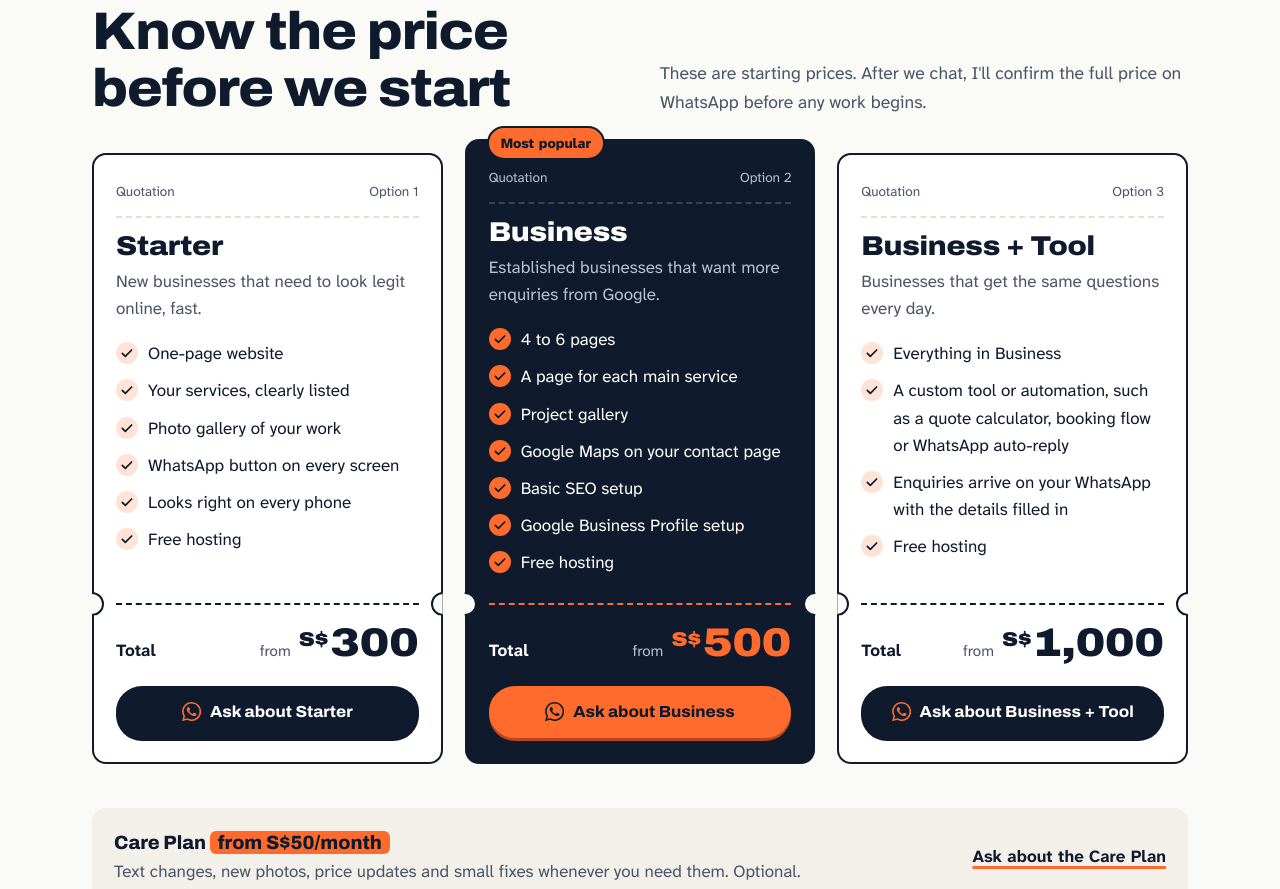
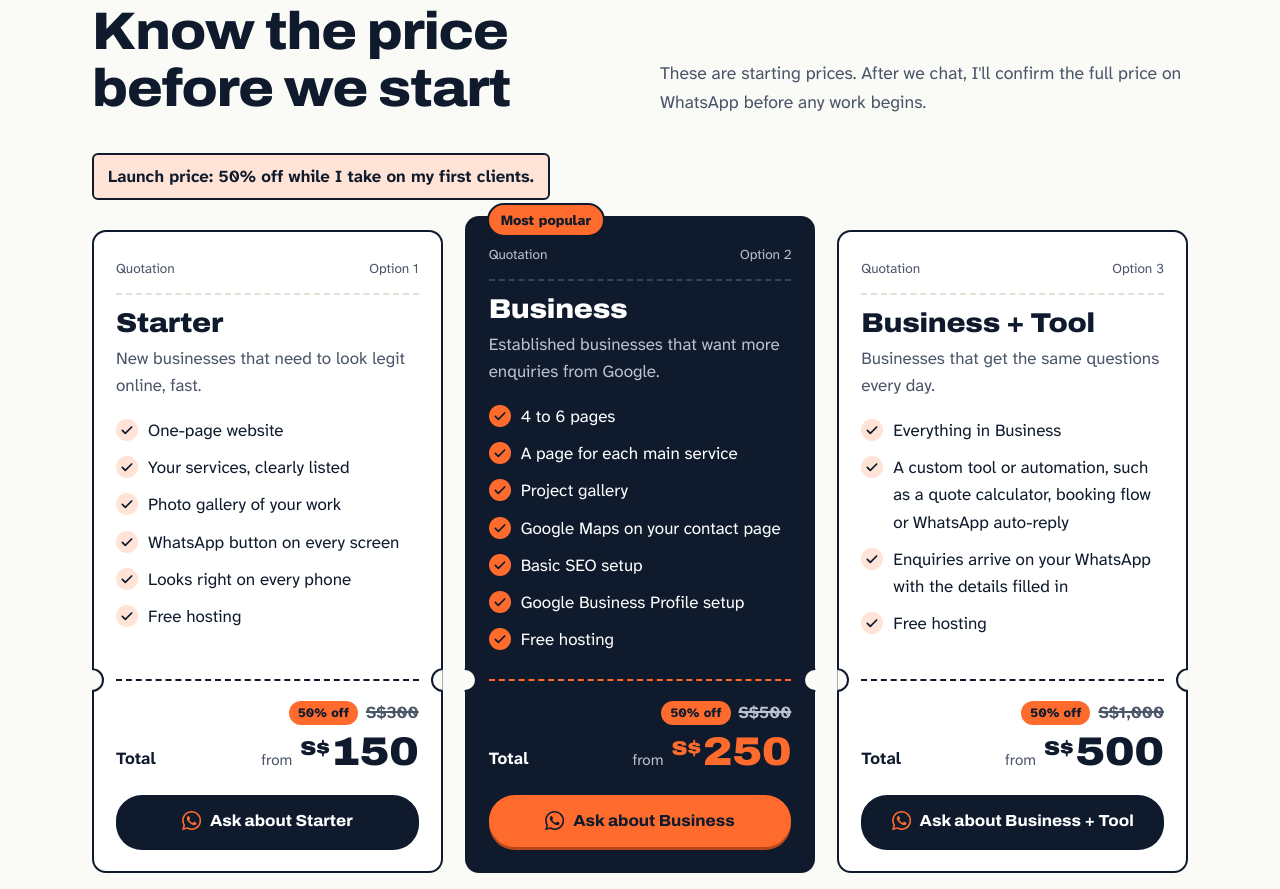
Before and after one commit to dlwk9277/dlwk9277.github.io, a plain HTML site: page index.html in a window 1280 px wide. Shown: the part 2702-3591 px from the top of the page. Drawn offline with Linux system fonts and the light colour scheme.

Commit message:
Launch price: halve package prices, show old price struck through
- Starter S$150 (was S$300), Business S$250 (was S$500),
  Business + Tool from S$500 (was S$1,000). Care Plan unchanged.
- Each slip's Total row shows the usual price in <s> with a
  "50% off" tag; launch note above the packages. Both set in config.js
  (oldPrice, launchNote, discountTag) and documented in the README.
- Meta description, JSON-LD priceRange, noscript fallback and the
  share image updated to S$150 (image URL bumped to ?v=2).
- Fix: floating WhatsApp button now hides while a price row or button
  sits under it on phones.
- Fix: price was in the page text twice (visual + sr-only copy); now one
  readable copy, hidden from screen readers only during the count-up.

Co-Authored-By: Claude Opus 5.5 <noreply@anthropic.com>

```diff
--- a/css/style.css
+++ b/css/style.css
@@ -258,7 +258,7 @@ a { color: inherit; }
 .slip-items li { display: flex; gap: 10px; align-items: flex-start; }
 .slip-items .icon { color: var(--ink); background: var(--orange-soft); border-radius: 50%; padding: 3px; width: 22px; height: 22px; margin-top: 2px; }
 .slip-total {
-  position: relative; display: flex; align-items: baseline; gap: 8px; margin-top: 26px; padding-top: 18px;
+  position: relative; display: flex; align-items: flex-end; gap: 8px; margin-top: 26px; padding-top: 18px;
   border-top: 2px dashed var(--ink);
 }
 /* ticket notches where the slip "tears off" */
@@ -270,6 +270,14 @@ a { color: inherit; }
 .slip-total::after { right: -36px; clip-path: inset(0 50% 0 0); }
 .slip-total-label { font-weight: 700; margin-right: auto; }
 .slip-from { font-size: .95rem; color: var(--slate); }
+.slip-amounts { display: grid; justify-items: end; gap: 6px; }
+.slip-deal { display: flex; align-items: center; gap: 8px; }
+.slip-off {
+  background: var(--orange); color: var(--ink); font-weight: 800; font-size: .8rem;
+  padding: 2px 9px; border-radius: 999px; white-space: nowrap;
+}
+.slip-was { color: var(--slate); font-weight: 700; font-size: 1.05rem; text-decoration-thickness: 2px; }
+.slip-now { display: flex; align-items: baseline; gap: 8px; }
 .slip-price { font-family: var(--f-display); font-weight: 900; font-stretch: 112%; font-size: 2.5rem; line-height: 1; }
 .slip-price .cur { font-size: .5em; vertical-align: .5em; margin-right: 2px; }
 .slip .btn { margin-top: 22px; width: 100%; }
@@ -278,7 +286,8 @@ a { color: inherit; }
 .slip.is-featured .slip-head { border-bottom-color: #33445e; }
 .slip.is-featured .slip-doc,
 .slip.is-featured .slip-for,
-.slip.is-featured .slip-from { color: var(--on-ink-muted); }
+.slip.is-featured .slip-from,
+.slip.is-featured .slip-was { color: var(--on-ink-muted); }
 .slip.is-featured .slip-items .icon { background: var(--orange); }
 .slip.is-featured .slip-total { border-top-color: var(--orange); }
 .slip.is-featured .slip-price { color: var(--orange); }       /* orange on navy: 6:1 */
@@ -403,6 +412,11 @@ a { color: inherit; }
 .footer-links a:hover { color: var(--orange); }
 .footer-links .icon { color: var(--orange); }
 
+.launch-note {
+  display: inline-block; margin: 0 0 30px; font-weight: 700; font-size: 1.05rem;
+  background: var(--orange-soft); border: 2px solid var(--ink); border-radius: var(--r-sm); padding: 8px 14px;
+}
+
 /* Floating WhatsApp (mobile/tablet only) */
 .wa-float {
   position: fixed; right: 16px; bottom: calc(16px + env(safe-area-inset-bottom)); z-index: 60;
@@ -411,7 +425,7 @@ a { color: inherit; }
   transition: transform .2s var(--ease), opacity .2s;
 }
 .wa-float .icon { width: 30px; height: 30px; }
-.wa-float.is-hidden { opacity: 0; transform: translateY(20px) scale(.8); pointer-events: none; }
+.wa-float.is-hidden, .wa-float.is-covering { opacity: 0; transform: translateY(20px) scale(.8); pointer-events: none; }
 
 /* ---------- Motion: three moments (all skipped with reduced motion) ----------
    Nothing is hidden by default: if an animation never runs, the final
--- a/index.html
+++ b/index.html
@@ -4,7 +4,7 @@
   <meta charset="utf-8">
   <meta name="viewport" content="width=device-width, initial-scale=1">
   <title>Website Design Singapore for Home Service Businesses | Darren Lee</title>
-  <meta name="description" content="Websites for Singapore aircon, plumbing, cleaning and renovation businesses. Live in 7 days, free hosting, from S$300. Free design preview before you pay.">
+  <meta name="description" content="Websites for Singapore aircon, plumbing, cleaning and renovation businesses. Live in 7 days, free hosting, from S$150. Free design preview before you pay.">
   <link rel="canonical" href="https://dlwk9277.github.io/">
   <meta name="theme-color" content="#0F1B2D">
 
@@ -14,7 +14,7 @@
   <meta property="og:title" content="Websites for Singapore home service businesses | Darren Lee">
   <meta property="og:description" content="Get more enquiries with a fast, professional website. Live in 7 days, free hosting, free design preview before you pay.">
   <meta property="og:url" content="https://dlwk9277.github.io/">
-  <meta property="og:image" content="https://dlwk9277.github.io/assets/og-image.png">
+  <meta property="og:image" content="https://dlwk9277.github.io/assets/og-image.png?v=2">
   <meta property="og:image:width" content="1200">
   <meta property="og:image:height" content="630">
   <meta property="og:image:alt" content="Darren Lee: websites for Singapore home service businesses. Live in 7 days.">
@@ -22,7 +22,7 @@
   <meta name="twitter:card" content="summary_large_image">
   <meta name="twitter:title" content="Websites for Singapore home service businesses | Darren Lee">
   <meta name="twitter:description" content="Get more enquiries with a fast, professional website. Live in 7 days, free hosting included.">
-  <meta name="twitter:image" content="https://dlwk9277.github.io/assets/og-image.png">
+  <meta name="twitter:image" content="https://dlwk9277.github.io/assets/og-image.png?v=2">
 
   <link rel="icon" href="assets/favicon.svg" type="image/svg+xml">
   <link rel="icon" href="assets/favicon-32.png" sizes="32x32" type="image/png">
@@ -43,9 +43,9 @@
     "name": "Darren Lee",
     "description": "Websites, landing pages and simple web tools for home service and renovation businesses in Singapore.",
     "url": "https://dlwk9277.github.io/",
-    "image": "https://dlwk9277.github.io/assets/og-image.png",
+    "image": "https://dlwk9277.github.io/assets/og-image.png?v=2",
     "telephone": "+6592778104",
-    "priceRange": "From S$300",
+    "priceRange": "From S$150",
     "areaServed": { "@type": "Country", "name": "Singapore" },
     "address": { "@type": "PostalAddress", "addressCountry": "SG" },
     "paymentAccepted": "PayNow",
@@ -194,9 +194,11 @@
           <p class="section-intro">These are starting prices. After we chat, I'll confirm the full price on WhatsApp before any work begins.</p>
         </div>
 
+        <p class="launch-note" id="launch-note" hidden></p>
+
         <div class="slips" id="package-list">
           <!-- Filled in from js/config.js. This fallback shows if JavaScript is off. -->
-          <noscript><p>Packages start from S$300. WhatsApp +65 9277 8104 for prices.</p></noscript>
+          <noscript><p>Packages start from S$150. WhatsApp +65 9277 8104 for prices.</p></noscript>
         </div>
 
         <div class="packages-foot">
--- a/js/config.js
+++ b/js/config.js
@@ -44,13 +44,22 @@ window.SITE_CONFIG = {
   /* ---------- PACKAGES & PRICES -----------------------------------------
      Change names, prices and what's included here.
      - price: a number in S$ (no "S$", no commas), e.g. 1500
+     - oldPrice: optional. The usual price, shown crossed out next to
+       price with the discount tag. Delete the line to stop showing it.
      - featured: true puts the "Most popular" tag on that package
      - message: the WhatsApp message for that package's button        */
+  /* Launch discount. Shown above the packages, and as the small tag
+     next to each crossed-out oldPrice. Set both to "" to switch off
+     (and delete the oldPrice lines).                                  */
+  launchNote: "Launch price: 50% off while I take on my first clients.",
+  discountTag: "50% off",
+
   packages: [
     {
       id: "starter",            /* a short unique label, no spaces */
       name: "Starter",
-      price: 300,
+      price: 150,
+      oldPrice: 300,
       bestFor: "New businesses that need to look legit online, fast.",
       includes: [
         "One-page website",
@@ -66,7 +75,8 @@ window.SITE_CONFIG = {
     {
       id: "business",
       name: "Business",
-      price: 500,
+      price: 250,
+      oldPrice: 500,
       bestFor: "Established businesses that want more enquiries from Google.",
       includes: [
         "4 to 6 pages",
@@ -83,7 +93,8 @@ window.SITE_CONFIG = {
     {
       id: "business-tool",
       name: "Business + Tool",
-      price: 1000,
+      price: 500,
+      oldPrice: 1000,
       bestFor: "Businesses that get the same questions every day.",
       includes: [
         "Everything in Business",
--- a/js/site.js
+++ b/js/site.js
@@ -88,15 +88,28 @@
 
       var total = el("div", "slip-total");
       total.appendChild(el("span", "slip-total-label", "Total"));
-      total.appendChild(el("span", "slip-from", "from"));
+      var amounts = el("div", "slip-amounts");
+      if (p.oldPrice) {
+        var deal = el("div", "slip-deal");
+        if (C.discountTag) deal.appendChild(el("span", "slip-off", C.discountTag));
+        var was = el("s", "slip-was");
+        was.appendChild(el("span", "sr-only", "usual price "));
+        was.appendChild(doc.createTextNode("S$" + money(p.oldPrice)));
+        deal.appendChild(was);
+        amounts.appendChild(deal);
+      }
+      var now = el("div", "slip-now");
+      now.appendChild(el("span", "slip-from", "from"));
+      /* The price is real text, read once. (It used to be duplicated in an
+         sr-only copy, which made it read "S$300 S$300" in the page text.) */
       var price = el("span", "slip-price");
-      price.setAttribute("aria-hidden", "true");   /* screen readers get the sr-only text below */
       price.appendChild(el("span", "cur", "S$"));
       var amount = el("span", "amt", money(p.price));
       amount.setAttribute("data-value", String(p.price).replace(/[^\d.]/g, ""));
       price.appendChild(amount);
-      total.appendChild(price);
-      total.appendChild(el("span", "sr-only", "S$" + money(p.price)));
+      now.appendChild(price);
+      amounts.appendChild(now);
+      total.appendChild(amounts);
       slip.appendChild(total);
 
       slip.appendChild(waButton("Ask about " + p.name, p.message, p.featured ? "" : "btn-dark"));
@@ -124,6 +137,7 @@
     var target = Number(node.getAttribute("data-value"));
     if (!isFinite(target) || target <= 0) return;
     var finalText = node.textContent;
+    node.setAttribute("aria-hidden", "true");
     node.style.display = "inline-block";
     node.style.minWidth = node.getBoundingClientRect().width + "px";  /* no layout shift */
     node.style.textAlign = "right";
@@ -133,10 +147,14 @@
       var k = Math.min(1, (t - start) / dur);
       var eased = 1 - Math.pow(1 - k, 3);              /* decelerate on arrival */
       node.textContent = k < 1 ? money(Math.round(target * eased / 10) * 10) : finalText;
-      if (k < 1) requestAnimationFrame(frame);
+      if (k < 1) requestAnimationFrame(frame); else node.removeAttribute("aria-hidden");
     }
     requestAnimationFrame(frame);
   }
+
+  /* ---------- Launch discount note (config: launchNote) ---------- */
+  var note = doc.getElementById("launch-note");
+  if (note && C.launchNote) { note.textContent = C.launchNote; note.hidden = false; }
 
   /* ---------- Care plan ---------- */
   var care = doc.getElementById("care-plan");
@@ -234,6 +252,24 @@
       float.classList.toggle("is-hidden", visible.size > 0);
     }, { threshold: 0.4 });
     doc.querySelectorAll(".hero-actions .btn, .promise-cta, .contact-copy .btn, .site-footer").forEach(function (n) { io.observe(n); });
+
+    /* Never sit on top of a price or a call-to-action: watch a strip at the
+       bottom of the screen, as tall as the button, and hide the button
+       while any price row or button is inside that strip. */
+    var under = new Set(), strip;
+    function watchStrip() {
+      if (strip) strip.disconnect();
+      under.clear();
+      var top = Math.max(0, window.innerHeight - 100);
+      strip = new IntersectionObserver(function (entries) {
+        entries.forEach(function (en) { en.isIntersecting ? under.add(en.target) : under.delete(en.target); });
+        float.classList.toggle("is-covering", under.size > 0);
+      }, { rootMargin: "-" + top + "px 0px 0px 0px" });
+      doc.querySelectorAll(".slip-total, .btn, .cta-band, .care a").forEach(function (n) { strip.observe(n); });
+    }
+    watchStrip();
+    var rt;
+    window.addEventListener("resize", function () { clearTimeout(rt); rt = setTimeout(watchStrip, 200); });
   }
 
 })();
```
Also changed, not shown: assets/og-image.png, 1 other file.
